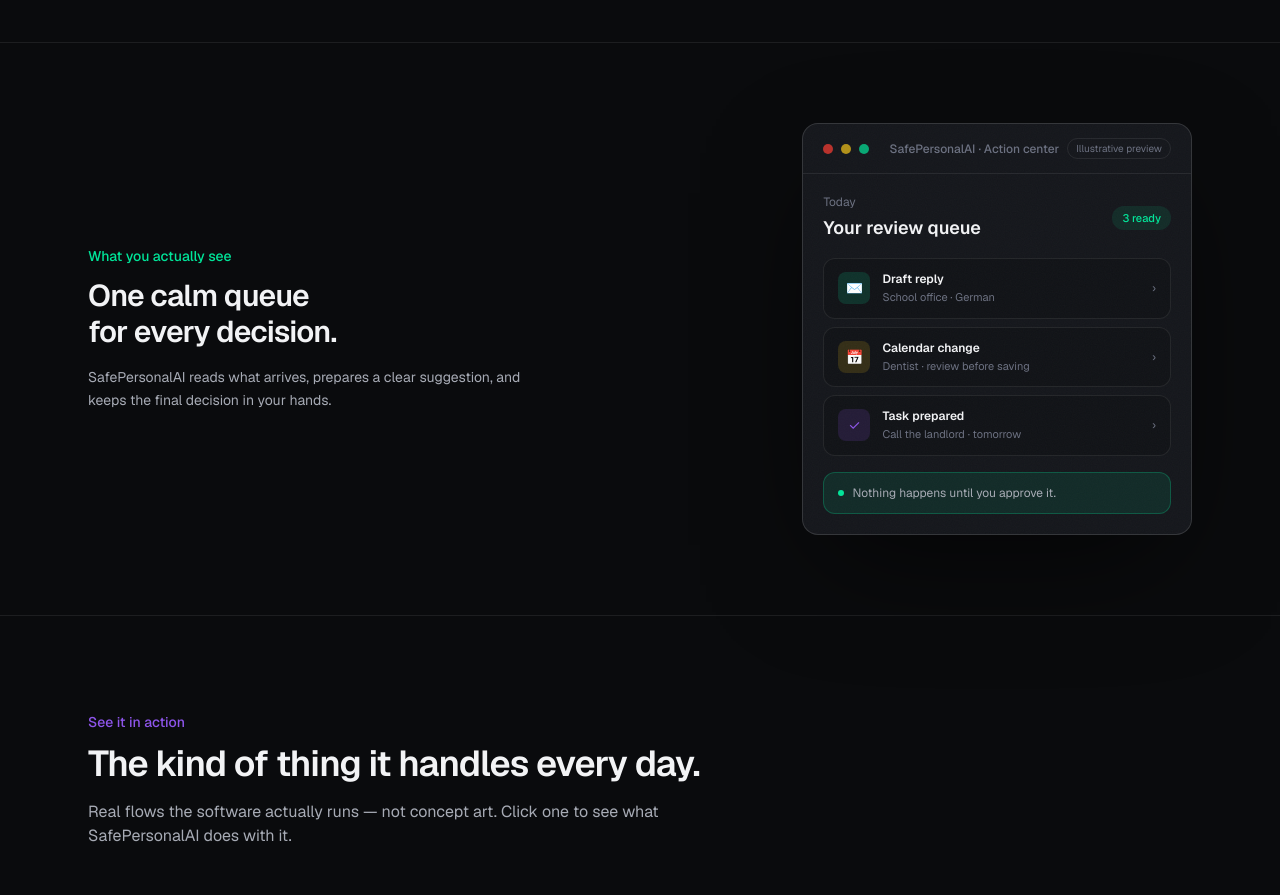
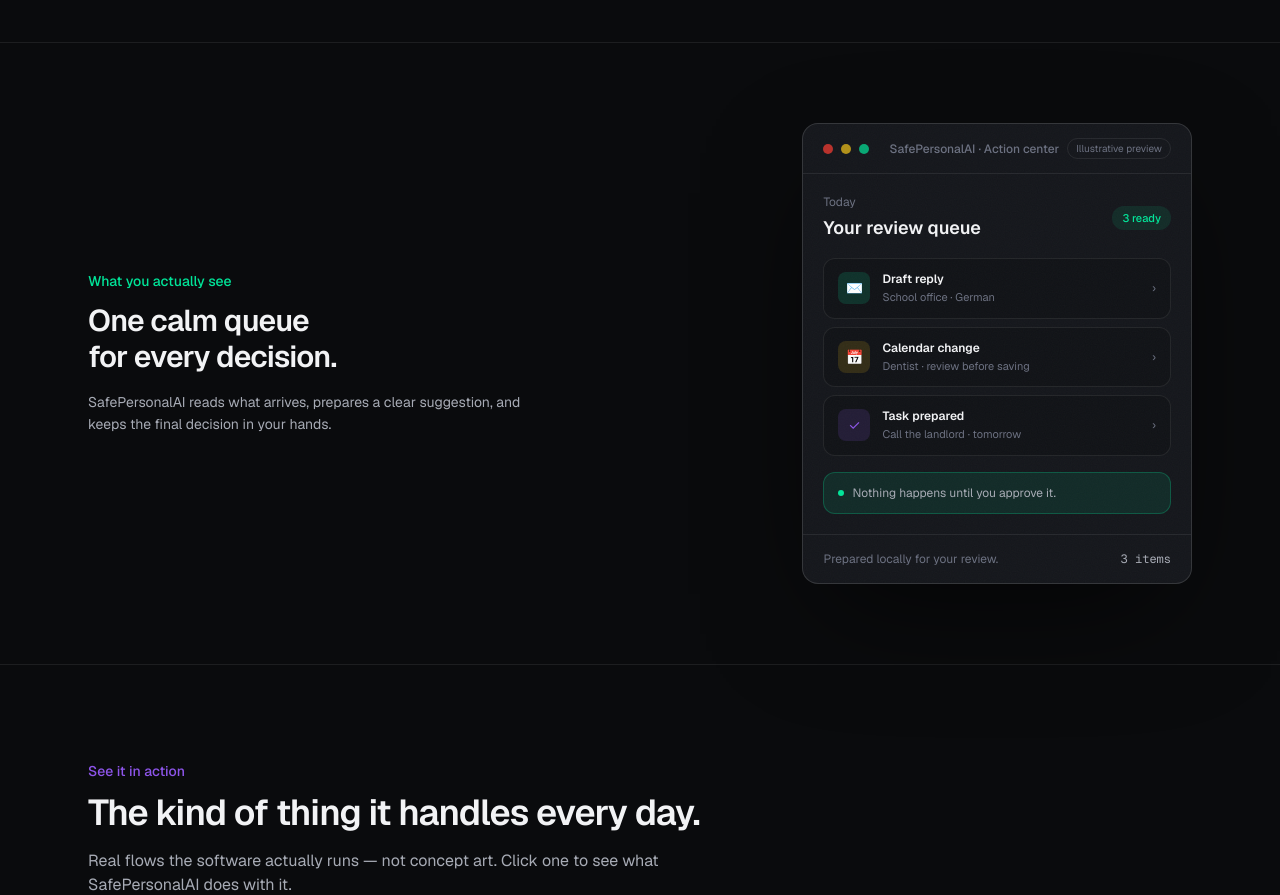
Before and after one commit to Krawatt-creator/safepersonalai-website, a Next.js app: page /modules/operational in a window 1280 px wide. Shown: the part 1480-2375 px from the top of the page. Built offline with nearby package versions, Linux system fonts and the light colour scheme.

Commit message:
Unify module preview panel framing

```diff
--- a/src/components/OperationalPreviewPanel.tsx
+++ b/src/components/OperationalPreviewPanel.tsx
@@ -9,7 +9,7 @@
 
 export default function OperationalPreviewPanel() {
   return (
-    <div className="grain relative overflow-hidden rounded-2xl border border-border-strong bg-bg-card shadow-[0_40px_120px_-30px_rgba(0,0,0,0.7)]">
+    <div className="grain relative min-h-[360px] overflow-hidden rounded-2xl border border-border-strong bg-bg-card shadow-[0_40px_120px_-30px_rgba(0,0,0,0.7)]">
       <div className="flex items-center gap-2 border-b border-border px-5 py-3.5">
         <span className="h-2.5 w-2.5 rounded-full bg-red/70" />
         <span className="h-2.5 w-2.5 rounded-full bg-amber/70" />
@@ -33,6 +33,12 @@
         </div>
         <div className="mt-4 flex items-center gap-2 rounded-xl border border-green/25 bg-green/10 px-3.5 py-3"><span className="h-1.5 w-1.5 rounded-full bg-green" /><p className="text-xs text-text-secondary">Nothing happens until you approve it.</p></div>
       </div>
+      <div className="border-t border-border px-5 py-4">
+        <div className="flex items-center justify-between text-xs text-text-tertiary">
+          <span>Prepared locally for your review.</span>
+          <span className="font-mono text-text-secondary">3 items</span>
+        </div>
+      </div>
     </div>
   );
 }
--- a/src/components/PortfolioPreviewPanel.tsx
+++ b/src/components/PortfolioPreviewPanel.tsx
@@ -9,7 +9,7 @@
 
 export default function PortfolioPreviewPanel() {
   return (
-    <div className="grain relative mx-auto w-[24rem] max-w-full overflow-hidden rounded-2xl border border-border-strong bg-bg-card shadow-[0_40px_120px_-30px_rgba(0,0,0,0.7)]">
+    <div className="grain relative mx-auto min-h-[360px] w-[24rem] max-w-full overflow-hidden rounded-2xl border border-border-strong bg-bg-card shadow-[0_40px_120px_-30px_rgba(0,0,0,0.7)]">
       <div className="flex items-center gap-2 border-b border-border px-5 py-3.5">
         <span className="h-2.5 w-2.5 rounded-full bg-red/70" />
         <span className="h-2.5 w-2.5 rounded-full bg-amber/70" />
--- a/src/components/TravelPreviewPanel.tsx
+++ b/src/components/TravelPreviewPanel.tsx
@@ -23,7 +23,7 @@
 
 export default function TravelPreviewPanel() {
   return (
-    <div className="grain relative overflow-hidden rounded-2xl border border-border-strong bg-bg-card shadow-[0_40px_120px_-30px_rgba(0,0,0,0.7)]">
+    <div className="grain relative min-h-[360px] overflow-hidden rounded-2xl border border-border-strong bg-bg-card shadow-[0_40px_120px_-30px_rgba(0,0,0,0.7)]">
       <div className="flex items-center gap-2 border-b border-border px-5 py-3.5">
         <span className="h-2.5 w-2.5 rounded-full bg-red/70" />
         <span className="h-2.5 w-2.5 rounded-full bg-amber/70" />
--- a/src/components/WealthPreviewPanel.tsx
+++ b/src/components/WealthPreviewPanel.tsx
@@ -13,7 +13,7 @@
   const max = Math.max(...months.map((m) => m.value));
 
   return (
-    <div className="grain relative overflow-hidden rounded-2xl border border-border-strong bg-bg-card shadow-[0_40px_120px_-30px_rgba(0,0,0,0.7)]">
+    <div className="grain relative min-h-[360px] overflow-hidden rounded-2xl border border-border-strong bg-bg-card shadow-[0_40px_120px_-30px_rgba(0,0,0,0.7)]">
       <div className="flex items-center gap-2 border-b border-border px-5 py-3.5">
         <span className="h-2.5 w-2.5 rounded-full bg-red/70" />
         <span className="h-2.5 w-2.5 rounded-full bg-amber/70" />
```
